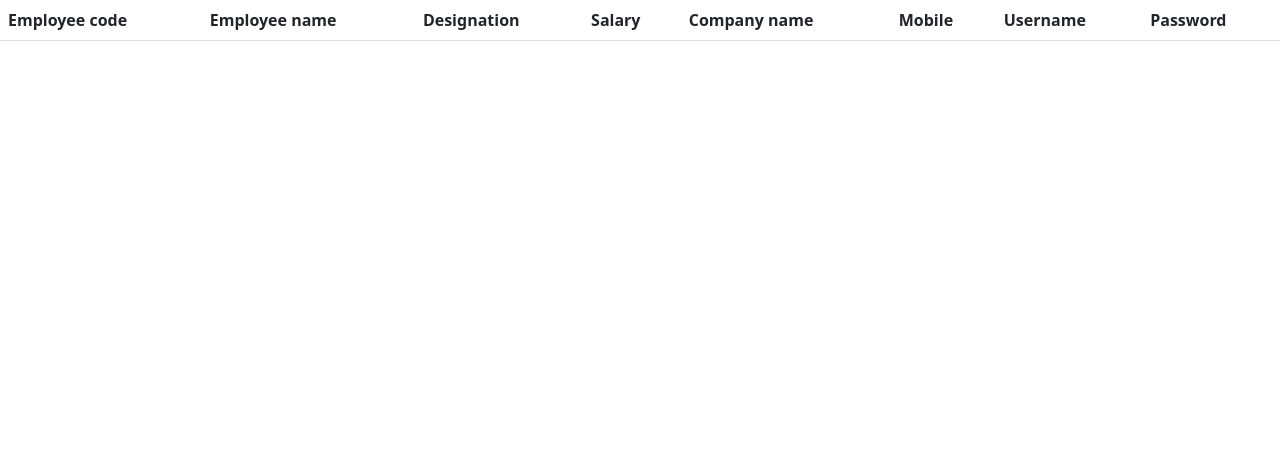
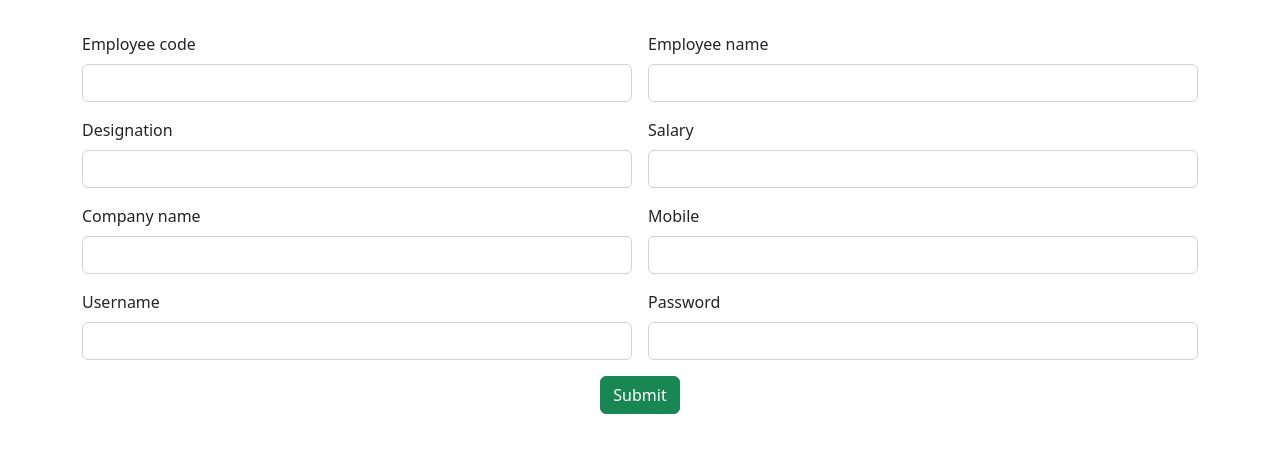
Before and after one commit to Asiyacm/New-Employee-Angular-App, an Angular app: page / in a window 1280 px wide. Shown: the top 452 px of the page. Built offline with nearby package versions, Linux system fonts and the light colour scheme.

Commit message:
route commit

```diff
--- a/src/app/app.component.html
+++ b/src/app/app.component.html
@@ -1,3 +1,3 @@
-<app-view-emp></app-view-emp>
+
 
 <router-outlet></router-outlet>
--- a/src/app/app.module.ts
+++ b/src/app/app.module.ts
@@ -6,6 +6,21 @@ import { AppComponent } from './app.component';
 import { AddEmpComponent } from './add-emp/add-emp.component';
 import { FormsModule } from '@angular/forms';
 import { ViewEmpComponent } from './view-emp/view-emp.component';
+import { RouterModule, Routes } from '@angular/router';
+
+
+const myRoute:Routes=[
+  {
+    path:"",
+    component:AddEmpComponent
+  },
+
+  {
+    path:"view",
+    component:ViewEmpComponent
+  }
+]
+
 
 @NgModule({
   declarations: [
@@ -16,7 +31,8 @@ import { ViewEmpComponent } from './view-emp/view-emp.component';
   imports: [
     BrowserModule,
     AppRoutingModule,
-    FormsModule
+    FormsModule,
+    RouterModule.forRoot(myRoute)
   ],
   providers: [],
   bootstrap: [AppComponent]
```
